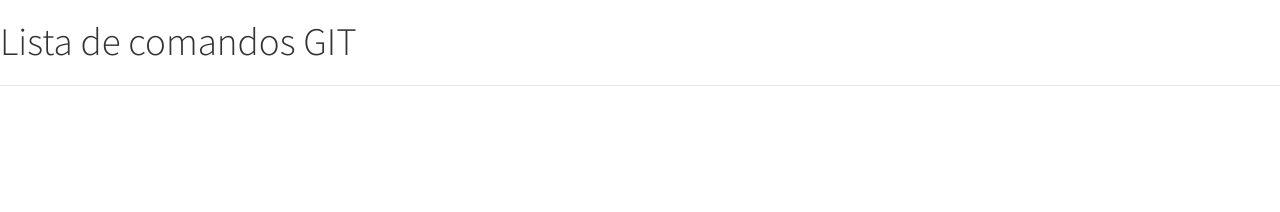
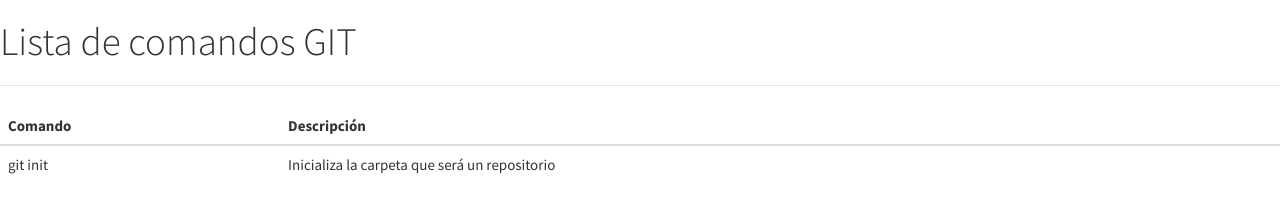
Before and after one commit to CesarYamaguchi/gitRepo, a plain HTML site: page index.html in a window 1280 px wide. Drawn offline with Linux system fonts and the light colour scheme; files that its build step writes are made by us from their sources.

Commit message:
Tabla de comandos

```diff
--- a/index.html
+++ b/index.html
@@ -8,6 +8,19 @@
 <body>
 	<h1>Lista de comandos GIT</h1>
 	<hr>
-
+	<table class="table table-hover">
+		<thead>
+			<tr>
+				<th>Comando</th>
+				<th>Descripción</th>
+			</tr>
+		</thead>
+		<tbody>
+			<tr>
+				<td>git init</td>
+				<td>Inicializa la carpeta que será un repositorio</td>
+			</tr>
+		</tbody>
+	</table>
 </body>
 </html>
```
